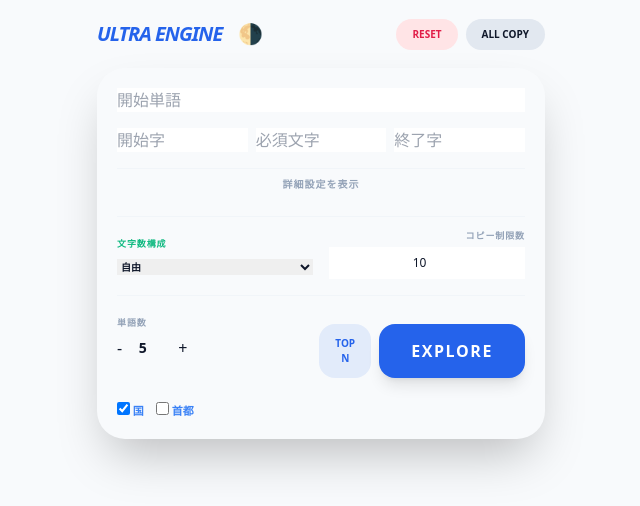
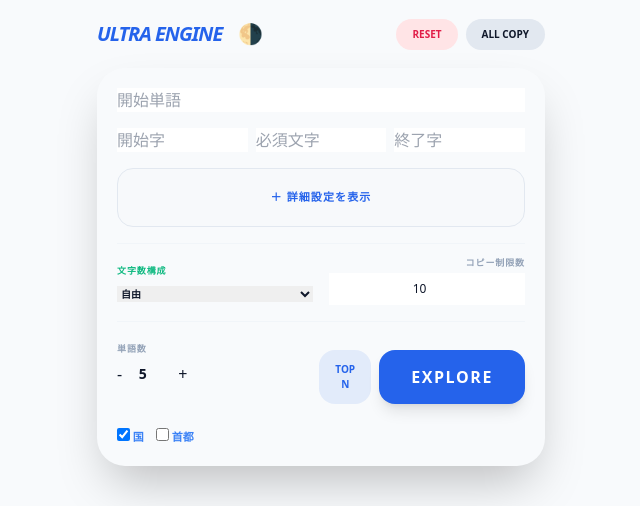
Before and after one commit to xjrstjrwvg-commits/onoda, a Flask app: page / in a window 1280 px wide. Shown: the top 506 px of the page, without its empty margins (319-959 px from the left). Run offline with Flask 3, Linux system fonts and the light colour scheme; some libraries are stand-ins or nearby versions.

Commit message:
index.html
Updated styles and labels in the details section for better clarity and usability. Enhanced the layout and accessibility of form elements.

```diff
--- a/templates/index.html
+++ b/templates/index.html
@@ -17,6 +17,15 @@
         .custom-scroll { max-height: 300px; overflow-y: auto; scrollbar-width: none; }
         summary { list-style: none; cursor: pointer; }
         summary::-webkit-details-marker { display: none; }
+
+        /* 詳細設定内の入力欄を強調 */
+        details input, details select, details textarea {
+            @apply border-2 border-slate-300 dark:border-slate-600 py-4 px-4 my-1;
+            background-color: rgba(255, 255, 255, 0.7);
+        }
+        .dark details input, .dark details select, .dark details textarea {
+            background-color: rgba(30, 41, 59, 0.7);
+        }
     </style>
 </head>
 <body class="bg-slate-50 dark:bg-slate-950 text-slate-900 dark:text-slate-100 p-3 pb-24" onchange="saveSettings()" oninput="saveSettings()">
@@ -40,74 +49,74 @@
                 <input id="ec" placeholder="終了字" class="w-full">
             </div>
 
-            <!-- 詳細設定の折り畳み開始 -->
-            <details class="group">
-                <summary class="flex justify-center items-center py-2 border-t border-slate-100 dark:border-slate-800 mt-2">
-                    <span class="text-[10px] font-black text-slate-400 uppercase tracking-widest group-open:hidden">詳細設定を表示</span>
-                    <span class="text-[10px] font-black text-slate-400 uppercase tracking-widest hidden group-open:block">詳細設定を閉じる</span>
+            <!-- 詳細設定の折り畳み -->
+            <details class="group border border-slate-200 dark:border-slate-700 rounded-2xl p-2 bg-slate-50/50 dark:bg-slate-800/20">
+                <summary class="flex justify-center items-center py-3 cursor-pointer">
+                    <span class="text-[11px] font-black text-blue-600 dark:text-blue-400 uppercase tracking-widest group-open:hidden">＋ 詳細設定を表示</span>
+                    <span class="text-[11px] font-black text-rose-500 uppercase tracking-widest hidden group-open:block">－ 詳細設定を閉じる</span>
                 </summary>
 
-                <div class="space-y-4 pt-2">
-                    <div class="grid grid-cols-2 gap-2 border-t border-slate-100 dark:border-slate-800 pt-3">
+                <div class="space-y-5 pt-2 pb-4 px-1">
+                    <div class="grid grid-cols-2 gap-3 border-t border-slate-200 dark:border-slate-700 pt-4">
                         <div class="space-y-1">
-                            <label class="text-[9px] font-bold text-blue-500 uppercase ml-1">全語開始字</label>
+                            <label class="text-[10px] font-bold text-blue-500 uppercase ml-1">全語開始字</label>
                             <input id="asc" placeholder="ア,カ" class="w-full">
                         </div>
                         <div class="space-y-1">
-                            <label class="text-[9px] font-bold text-blue-500 uppercase ml-1">全語終了字</label>
+                            <label class="text-[10px] font-bold text-blue-500 uppercase ml-1">全語終了字</label>
                             <input id="aec" placeholder="ン,イ" class="w-full">
                         </div>
                     </div>
 
-                    <div class="space-y-1 border-t border-slate-100 dark:border-slate-800 pt-3">
-                        <label class="text-[9px] font-bold text-emerald-500 uppercase ml-1">使える文字チェックリスト</label>
+                    <div class="space-y-1 border-t border-slate-200 dark:border-slate-700 pt-4">
+                        <label class="text-[10px] font-bold text-emerald-500 uppercase ml-1">使える文字チェックリスト</label>
                         <input id="valid_chars" placeholder="アイウエオ (空欄で全許可)" class="w-full">
                     </div>
 
-                    <div class="grid grid-cols-2 gap-3 border-t border-slate-100 dark:border-slate-800 pt-3">
+                    <div class="grid grid-cols-2 gap-3 border-t border-slate-200 dark:border-slate-700 pt-4">
                         <div class="space-y-1">
-                            <label class="text-[9px] font-bold text-slate-400 uppercase ml-1 tracking-widest">グループ必須 (:n可)</label>
-                            <textarea id="gc" placeholder="アメリカ,イギリス:2" class="w-full h-16 resize-none text-[10px]"></textarea>
+                            <label class="text-[10px] font-bold text-slate-400 uppercase ml-1 tracking-widest">グループ必須 (:n可)</label>
+                            <textarea id="gc" placeholder="アメリカ,イギリス:2" class="w-full h-20 resize-none text-[10px]"></textarea>
                         </div>
                         <div class="space-y-1 text-orange-600">
-                            <label class="text-[9px] font-bold uppercase ml-1 tracking-widest">選択必須 (:n可)</label>
-                            <textarea id="cc" placeholder="ン,ン:2" class="w-full h-16 resize-none text-[10px]"></textarea>
+                            <label class="text-[10px] font-bold uppercase ml-1 tracking-widest">選択必須 (:n可)</label>
+                            <textarea id="cc" placeholder="ン,ン:2" class="w-full h-20 resize-none text-[10px]"></textarea>
                         </div>
                     </div>
 
-                    <div class="grid grid-cols-2 gap-2 border-t border-slate-100 dark:border-slate-800 pt-3">
+                    <div class="grid grid-cols-2 gap-3 border-t border-slate-200 dark:border-slate-700 pt-4">
                         <div class="space-y-1">
-                            <label class="text-[9px] font-bold text-slate-400 uppercase ml-1">使用不可文字</label>
+                            <label class="text-[10px] font-bold text-slate-400 uppercase ml-1">使用不可文字</label>
                             <input id="exc" placeholder="ン,ガ" class="w-full">
                         </div>
                         <div class="space-y-1">
-                            <label class="text-[9px] font-bold text-rose-400 uppercase ml-1">禁止開始文字</label>
+                            <label class="text-[10px] font-bold text-rose-400 uppercase ml-1">禁止開始文字</label>
                             <input id="bsc" placeholder="ガ,ザ" class="w-full">
                         </div>
                     </div>
 
-                    <div class="space-y-2 border-t border-slate-100 dark:border-slate-800 pt-3">
+                    <div class="space-y-3 border-t border-slate-200 dark:border-slate-700 pt-4">
                         <div class="flex justify-between items-center">
-                            <label class="text-[9px] font-bold text-slate-400 uppercase tracking-widest">50音ずらし (物理位置連動)</label>
-                            <input type="checkbox" id="use_shift" class="w-5 h-5 cursor-pointer accent-blue-600">
+                            <label class="text-[10px] font-bold text-slate-400 uppercase tracking-widest">50音ずらし (物理位置連動)</label>
+                            <input type="checkbox" id="use_shift" class="w-6 h-6 cursor-pointer accent-blue-600">
                         </div>
-                        <div class="flex items-center gap-3 bg-slate-50 dark:bg-slate-800/30 p-2 rounded-xl">
-                            <div class="flex gap-2 font-bold text-[10px]">
-                                <label class="cursor-pointer flex items-center gap-1"><input type="radio" name="shift_mode" value="abs" checked class="w-3 h-3"> ±</label>
-                                <label class="cursor-pointer flex items-center gap-1"><input type="radio" name="shift_mode" value="normal" class="w-3 h-3"> 通常</label>
+                        <div class="flex items-center gap-3 bg-slate-100 dark:bg-slate-800 p-3 rounded-xl">
+                            <div class="flex gap-4 font-bold text-[11px]">
+                                <label class="cursor-pointer flex items-center gap-2"><input type="radio" name="shift_mode" value="abs" checked class="w-4 h-4"> ±</label>
+                                <label class="cursor-pointer flex items-center gap-2"><input type="radio" name="shift_mode" value="normal" class="w-4 h-4"> 通常</label>
                             </div>
-                            <div class="flex items-center gap-2 ml-auto">
+                            <div class="flex items-center gap-3 ml-auto">
                                 <button type="button" onclick="adjustVal('ks_abs',-1)" class="step-btn">-</button>
-                                <input type="number" id="ks_abs" value="1" class="w-10 text-center bg-transparent border-none text-sm font-bold">
+                                <input type="number" id="ks_abs" value="1" class="w-12 text-center bg-transparent border-none text-sm font-bold">
                                 <button type="button" onclick="adjustVal('ks_abs',1)" class="step-btn">+</button>
                             </div>
                         </div>
                     </div>
 
-                    <div class="grid grid-cols-2 gap-2 border-t border-slate-100 dark:border-slate-800 pt-3">
+                    <div class="grid grid-cols-2 gap-3 border-t border-slate-200 dark:border-slate-700 pt-4">
                         <div class="space-y-1">
-                            <label class="text-[9px] font-bold text-slate-400 uppercase tracking-widest">ソート順</label>
-                            <select id="sort_mode" class="w-full text-[10px] font-bold">
+                            <label class="text-[10px] font-bold text-slate-400 uppercase tracking-widest">ソート順</label>
+                            <select id="sort_mode" class="w-full text-[11px] font-bold">
                                 <option value="default">検索順</option>
                                 <option value="kana">50音順</option>
                                 <option value="len_asc">文字数少ない順</option>
@@ -116,8 +125,8 @@
                             </select>
                         </div>
                         <div class="space-y-1">
-                            <label class="text-[9px] font-bold text-slate-400 uppercase tracking-widest">適用範囲</label>
-                            <select id="unify_scope" class="w-full text-[10px] font-bold">
+                            <label class="text-[10px] font-bold text-slate-400 uppercase tracking-widest">適用範囲</label>
+                            <select id="unify_scope" class="w-full text-[11px] font-bold">
                                 <option value="all">すべて</option>
                                 <option value="conn">接続のみ</option>
                                 <option value="filter">制約のみ</option>
@@ -125,27 +134,26 @@
                         </div>
                     </div>
 
-                    <div class="grid grid-cols-2 gap-x-4 gap-y-2 text-[10px] font-bold border-t border-slate-100 dark:border-slate-800 pt-3">
-                        <label class="flex items-center gap-1 cursor-pointer"><input type="checkbox" id="allow_daku"> 濁点OK</label>
-                        <label class="flex items-center gap-1 cursor-pointer"><input type="checkbox" id="allow_handaku"> 半濁点OK</label>
-                        <label class="flex items-center gap-1 cursor-pointer text-indigo-600"><input type="checkbox" id="auto_recovery"> 遡り接続</label>
-                        <label class="flex items-center gap-1 cursor-pointer text-orange-600"><input type="checkbox" id="unify_small"> 大=小</label>
-                        <label class="flex items-center gap-1 cursor-pointer text-blue-600"><input type="checkbox" id="rt"> 牛耕</label>
-                        <label class="flex items-center gap-1 cursor-pointer text-blue-600"><input type="checkbox" id="once"> 単一制約</label>
-                        <label class="flex items-center gap-1 cursor-pointer text-rose-600"><input type="checkbox" id="char_limit_mode"> 重複禁止</label>
-                        <label class="flex items-center gap-1 cursor-pointer text-rose-500"><input type="checkbox" id="exclude_conjugate"> 共役排除</label>
+                    <div class="grid grid-cols-2 gap-x-4 gap-y-3 text-[11px] font-bold border-t border-slate-200 dark:border-slate-700 pt-4">
+                        <label class="flex items-center gap-2 cursor-pointer"><input type="checkbox" id="allow_daku" class="w-4 h-4"> 濁点OK</label>
+                        <label class="flex items-center gap-2 cursor-pointer"><input type="checkbox" id="allow_handaku" class="w-4 h-4"> 半濁点OK</label>
+                        <label class="flex items-center gap-2 cursor-pointer text-indigo-600"><input type="checkbox" id="auto_recovery" class="w-4 h-4"> 遡り接続</label>
+                        <label class="flex items-center gap-2 cursor-pointer text-orange-600"><input type="checkbox" id="unify_small" class="w-4 h-4"> 大=小</label>
+                        <label class="flex items-center gap-2 cursor-pointer text-blue-600"><input type="checkbox" id="rt" class="w-4 h-4"> 牛耕</label>
+                        <label class="flex items-center gap-2 cursor-pointer text-blue-600"><input type="checkbox" id="once" class="w-4 h-4"> 単一制約</label>
+                        <label class="flex items-center gap-2 cursor-pointer text-rose-600"><input type="checkbox" id="char_limit_mode" class="w-4 h-4"> 重複禁止</label>
+                        <label class="flex items-center gap-2 cursor-pointer text-rose-500"><input type="checkbox" id="exclude_conjugate" class="w-4 h-4"> 共役排除</label>
                     </div>
 
-                    <div class="space-y-1 text-right border-t border-slate-100 dark:border-slate-800 pt-3">
-                        <label class="text-[9px] font-bold text-slate-400 uppercase tracking-widest ml-1 text-right block">物理ずらし / 文字計</label>
-                        <div class="flex justify-end gap-2">
-                            <input type="number" id="ps" value="0" class="w-10 text-center text-sm font-bold">
-                            <input type="number" id="ttl" placeholder="計" class="w-12 text-center text-sm font-bold">
+                    <div class="space-y-1 text-right border-t border-slate-200 dark:border-slate-700 pt-4">
+                        <label class="text-[10px] font-bold text-slate-400 uppercase tracking-widest ml-1 text-right block">物理ずらし / 文字計</label>
+                        <div class="flex justify-end gap-3">
+                            <input type="number" id="ps" value="0" class="w-14 text-center text-sm font-bold border-2">
+                            <input type="number" id="ttl" placeholder="計" class="w-16 text-center text-sm font-bold border-2">
                         </div>
                     </div>
                 </div>
             </details>
-            <!-- 詳細設定の折り畳み終了 -->
 
             <div class="grid grid-cols-2 gap-4 border-t border-slate-100 dark:border-slate-800 pt-3">
                 <div class="space-y-1">
@@ -191,12 +199,12 @@
         <div id="res" class="space-y-3 pb-20"></div>
     </div>
 
-    <!-- 辞書マネージャ（折りたたみ） -->
+    <!-- 辞書マネージャ -->
     <div id="dict-manager" class="hidden fixed inset-0 z-50 bg-white dark:bg-slate-950 p-5 overflow-y-auto">
         <button onclick="document.getElementById('dict-manager').classList.add('hidden')" class="mb-5 font-bold text-rose-500">CLOSE</button>
         <div class="grid grid-cols-2 gap-2 mb-5">
-            <button onclick="bulkSet('white')" class="bg-slate-100 p-3 rounded-xl font-bold">全開放</button>
-            <button onclick="bulkSet('red')" class="bg-rose-100 text-rose-600 p-3 rounded-xl font-bold">全禁止</button>
+            <button onclick="bulkSet('white')" class="bg-slate-100 dark:bg-slate-800 p-3 rounded-xl font-bold">全開放</button>
+            <button onclick="bulkSet('red')" class="bg-rose-100 dark:bg-rose-900/30 text-rose-600 p-3 rounded-xl font-bold">全禁止</button>
         </div>
         <div id="dict-list" class="grid grid-cols-2 gap-1"></div>
     </div>
```
